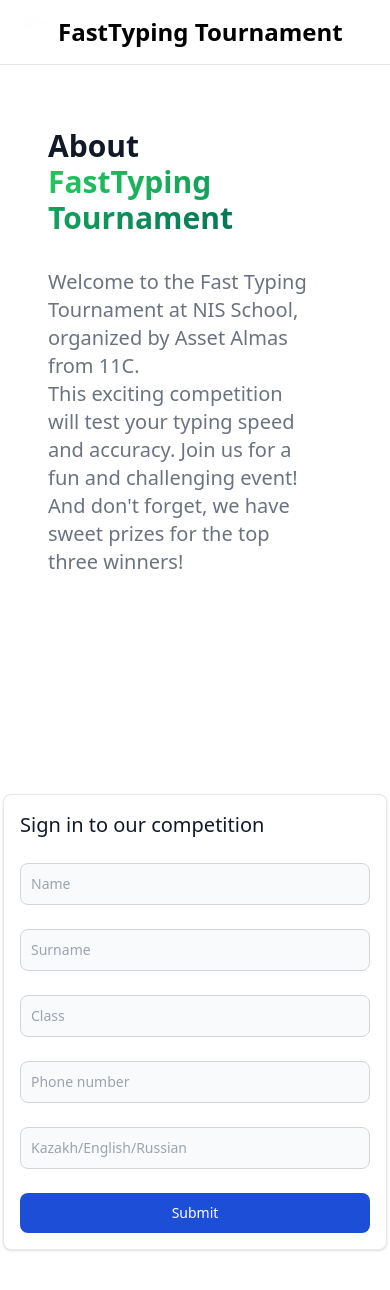
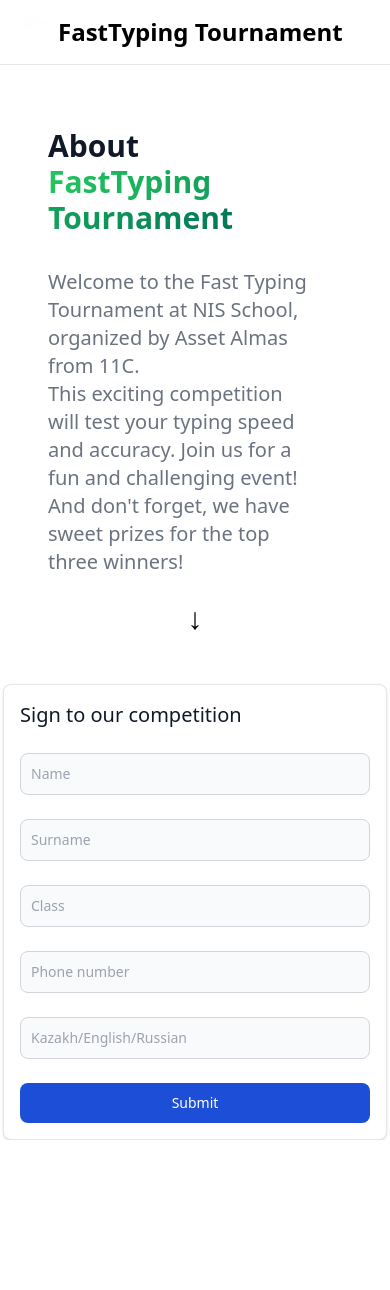
Before and after one commit to almasezhe/FastTyping-NEW-, a Next.js app: page / in a window 390 px wide. Shown: the top 1290 px of the page. After the commit the page ends 1140 px from the top, so only its background shows below. Built offline with nearby package versions, Linux system fonts and the light colour scheme.

Commit message:
Added github link

```diff
--- a/pages/index.tsx
+++ b/pages/index.tsx
@@ -48,18 +48,7 @@ export default function Home() {
   }
   return (
 <main>
-{/* <div className="text-center bg-white border-black border-2 border-t-0 pb-2">
-  <div className=" ml-96 flex items-center justify-center" >
-    <div className=" mr-96">
-      <h1 className="text-4xl font-bold mb-2 sm:xl">FastTyping Tournament</h1>
-      <div className='flex items-center justify-center'>
-      <p className="text-gray-600 text-xl">at NIS School by </p> <p className='text-green-600 text-xl font-bold'>&nbsp;Asset Almas 11C</p>
-      </div>
-      <p className="text-gray-600">Club: Fullstack Development</p>
-    </div>
-    <Image src="/nis.png" alt="NIS Image" width={80} height={100} />
-  </div>
-</div> */}
+
 
 <nav className="bg-white dark:bg-gray-900 fixed w-full z-20 top-0 left-0 border-b border-gray-200 dark:border-gray-600">
   <div className="max-w-screen-xl flex flex-wrap items-center justify-between mx-auto p-4">
@@ -67,6 +56,7 @@ export default function Home() {
       <Image src="/nis.png" className="h-8 mr-3" alt="Flowbite Logo" width={30} height={90}/>
       <span className="self-center text-2xl font-semibold whitespace-nowrap dark:text-white">FastTyping Tournament</span>
   </a>
+
 
   <div className="items-center justify-between hidden w-full md:flex md:w-auto md:order-1" id="navbar-sticky">
     <ul className="flex flex-col p-4 md:p-0 mt-4 font-medium border border-gray-100 rounded-lg bg-gray-50 md:flex-row md:space-x-8 md:mt-0 md:border-0 md:bg-white dark:bg-gray-800 md:dark:bg-gray-900 dark:border-gray-700">
@@ -76,7 +66,11 @@ export default function Home() {
       <li>
         <a href="#" className="block py-2 pl-3 pr-4 text-gray-900 rounded hover:bg-gray-100 md:hover:bg-transparent md:hover:text-blue-700 md:p-0 md:dark:hover:text-blue-500 dark:text-white dark:hover:bg-gray-700 dark:hover:text-white md:dark:hover:bg-transparent dark:border-gray-700">Fullstack Development</a>
       </li>
+      <li>
+        <a href="https://github.com/almasezhe" className="block py-2 pl-3 pr-4 text-gray-900 rounded hover:bg-gray-100 md:hover:bg-transparent md:hover:text-blue-700 md:p-0 md:dark:hover:text-blue-500 dark:text-white dark:hover:bg-gray-700 dark:hover:text-white md:dark:hover:bg-transparent dark:border-gray-700">Github/Code</a>
+      </li>
     </ul>
+
   </div>
   </div>
 </nav>
@@ -86,17 +80,19 @@ export default function Home() {
 <h1 className="mb-4 text-3xl font-extrabold text-gray-900 dark:text-gray-700 md:text-5xl lg:text-6xl">About <span className="text-transparent bg-clip-text bg-gradient-to-r to-emerald-700 from-green-500">FastTyping Tournament</span></h1>
 <p className="text-xl font-normal text-gray-500 lg:text-2xl dark:text-gray-600 mt-8">Welcome to the Fast Typing Tournament at NIS School, organized by Asset Almas from 11C.</p>
 <p className="text-xl font-normal text-gray-500 lg:text-2xl dark:text-gray-600">This exciting competition will test your typing speed and accuracy. Join us for a fun and challenging event! And don't forget, we have sweet prizes for the top three winners!</p>
+</div>
+<div className="max-md:flex max-md:justify-center max-md:items-center">
 
-
+<span className="hidden max-md:block text-3xl mt-6">&#8595;</span>
 </div>
-<div className="max-md:flex max-md:justify-center max-md:items-center max-md:min-h-screen">
+<div className="max-md:flex max-md:justify-center max-md:items-center">
   <div className=" max-md:mt-12 w-full max-w-sm p-4 bg-white border border-gray-200 rounded-lg shadow sm:p-6 md:p-8 dark:bg-gray-800 dark:border-gray-700 ">
     <form className="space-y-6" onSubmit={e=>{
                 e.preventDefault()
                 handleSubmit(form)
                 Notiflix.Notify.success('Вы успешно зарегистрировались!')
             }}>
-        <h5 className="text-xl font-medium text-gray-900 dark:text-white">Sign in to our competition</h5>
+        <h5 className="text-xl font-medium text-gray-900 dark:text-white">Sign to our competition</h5>
 
         <div>
             <input type="text" placeholder="Name" required  className="bg-gray-50 border border-gray-300 text-gray-900 text-sm rounded-lg focus:ring-blue-500 focus:border-blue-500 block w-full p-2.5 dark:bg-gray-600 dark:border-gray-500 dark:placeholder-gray-400 dark:text-white"value={form.name} onChange={e => setForm({... form, name:e.target.value})}/>
```
